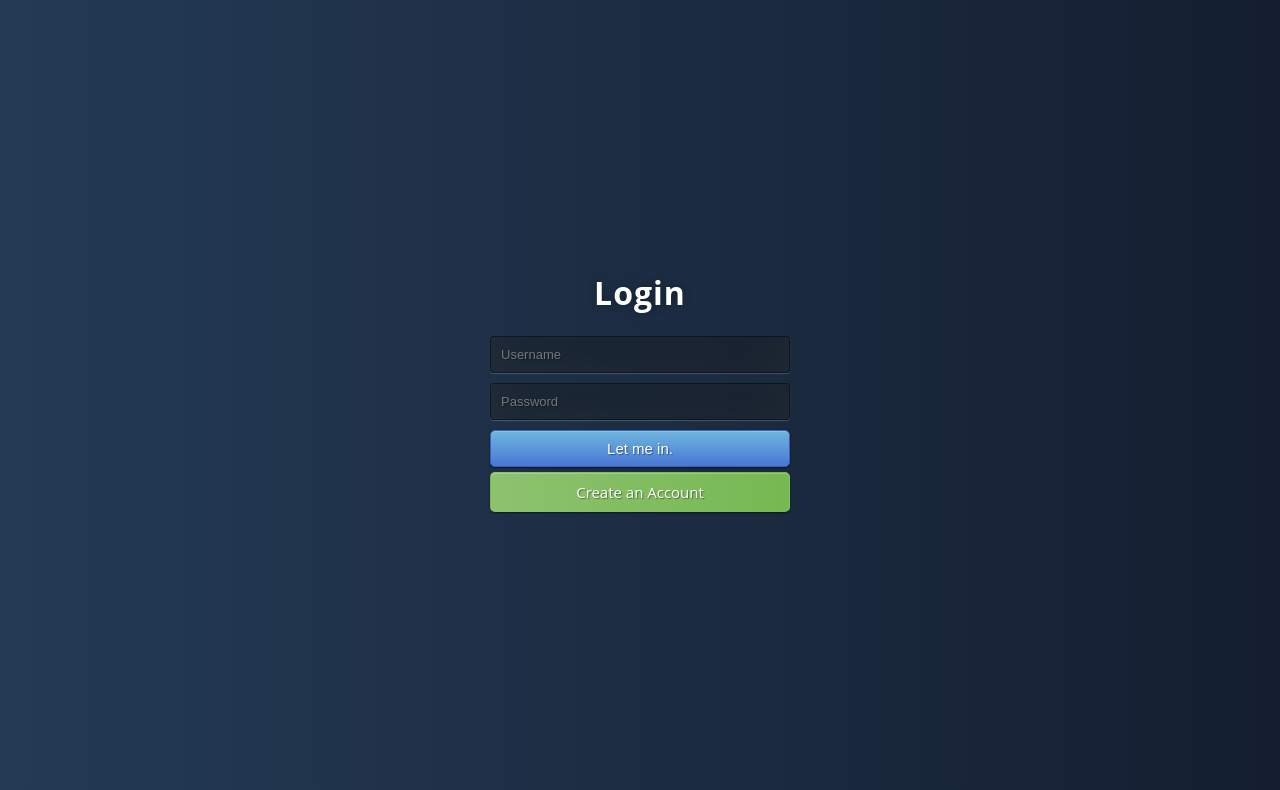
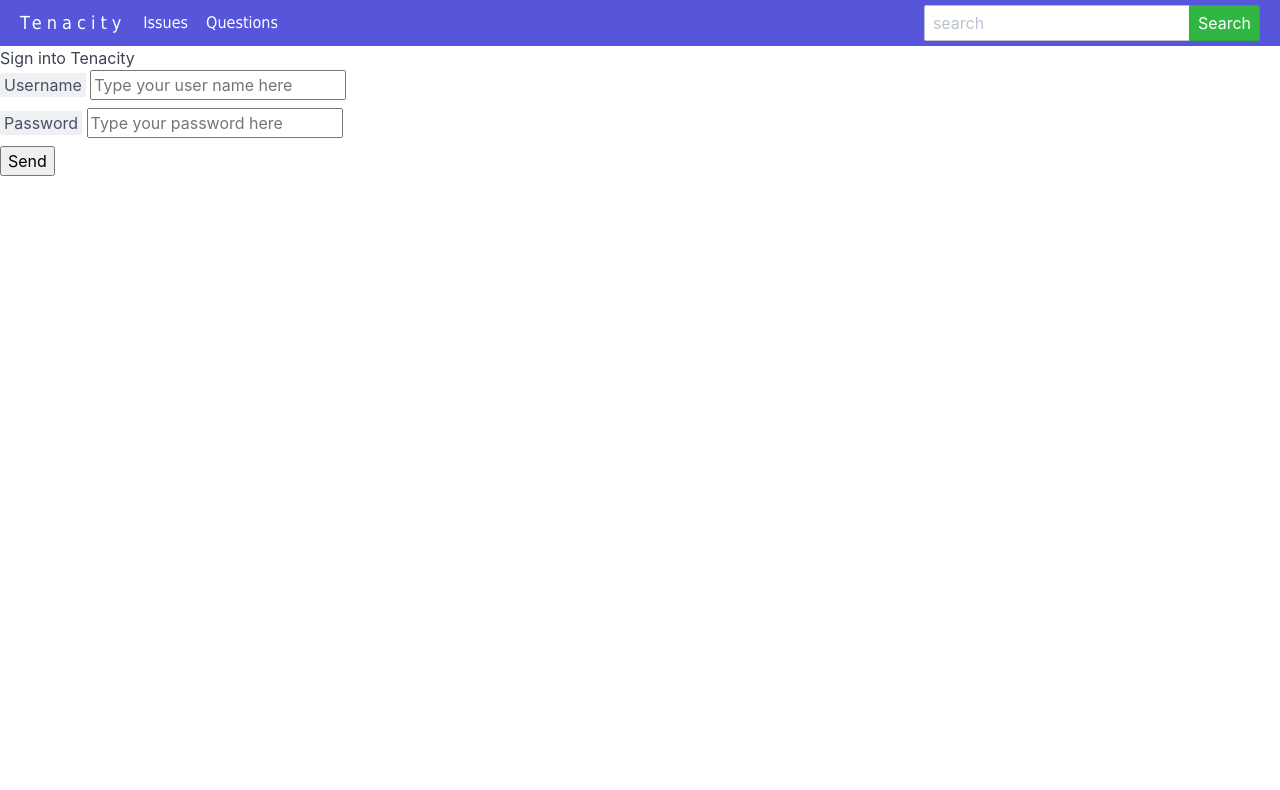
Before and after one commit to klondikemarlen/democracy, a Python web app: template tenacity/templates/login.html in a window 1280 px wide. Shown: the top 790 px of the page. After the commit the page ends 176 px from the top, so only its background shows below. Run offline with Jinja, Linux system fonts and the light colour scheme; the template is opened without the code that fills it, so the values that code supplies are empty; some libraries are stand-ins or nearby versions.

Commit message:
basic login

```diff
--- a/tenacity/templates/login.html
+++ b/tenacity/templates/login.html
@@ -5,19 +5,63 @@
     <meta charset="utf-8">
     <meta http-equiv="X-UA-Compatible" content="IE=edge">
     <meta name="viewport" content="width=device-width, initial-scale=1.0">
-    <title>Your Project Title </title>
+    <title>Spectre Social Starter </title>
     <meta name="description" content="">
     <meta name="author" content="">
-    <link href="https://fonts.googleapis.com/css?family=Montserrat|PT+Sans" rel="stylesheet">
-    <link rel="stylesheet" href="assets/css/login.css"> </head>
-
-<body>
-    <div class="login">
-        <h1>Login </h1>
-        <form><input name="u" placeholder="Username" required="required" type="text" /><input name="p" placeholder="Password" required="required" type="password" /><button type="submit" class="btn btn-primary btn-block btn-large">Let me in.</button>
-            <a href="signup.html" class="btn btn-block btn-large btn-secondary">Create an Account</a>
-        </form>
-    </div>
+    <link rel="stylesheet" href="https://unpkg.com/spectre.css/dist/spectre.min.css">
+    <link rel="stylesheet" href="https://unpkg.com/spectre.css/dist/spectre-exp.min.css">
+    <link rel="stylesheet" href="https://unpkg.com/spectre.css/dist/spectre-icons.min.css">
+    <link rel="stylesheet" href="assets/css/styles.css"> </head>
+<script src="https://ajax.googleapis.com/ajax/libs/angularjs/1.6.9/angular.min.js"></script>
+	<body>
+		<div ng-app="tenacityApp" ng-controller="tenacityCtrl">
+			<header class="navbar bg-primary">
+  <section class="navbar-section">
+	<a href="..." class="navbar-brand mr-2"><span class="text-light">Tenacity</span></a>
+	<a href="index.html" class="btn btn-link text-light"><span class="text-light">Issues</span></a>
+	<a href="todo_list.html" class="btn btn-link text-light"><span class="text-light">Questions</span></a>
+  </section>
+  <section class="navbar-section">
+	<div class="input-group input-inline">
+	  <input type="text" placeholder="search" class="form-input"/>
+	  <button class="btn input-group-btn btn-success">Search</button>
+	</div>
+  </section>
+</header>
+<div class="gjs-row">
+  <div class="gjs-cell">
+  </div>
+  <div class="gjs-cell">
+	<div class="c12983">Sign into Tenacity
+	</div>
+	<form class="form" action="/login.html" method="POST">
+	  <div class="form-group">
+		<label class="label">Username</label>
+		<input name="username" placeholder="Type your user name here" class="input"/>
+	  </div>
+	  <div class="form-group">
+		<label class="label">Password</label>
+		<input name="password" type="password" placeholder="Type your password here" class="input"/>
+	  </div>
+	  <div class="form-group">
+		<button type="submit" class="button">Send</button>
+	  </div>
+	</form>
+  </div>
+  <div class="gjs-cell">
+  </div>
+</div>
+    <footer class="footer"></footer>
+		</div>
+		<script>
+var app = angular.module('tenacityApp', []);
+app.controller('tenacityCtrl', function($scope, $http) {
+    $http.get("/question?id=1")
+    .then(function(response) {
+        $scope.firstData = response.data.id;
+    });
+});
+</script>
 </body>
 
 </html>
```
